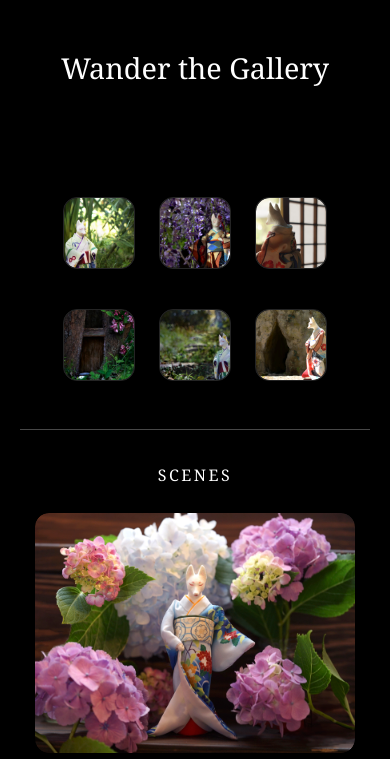
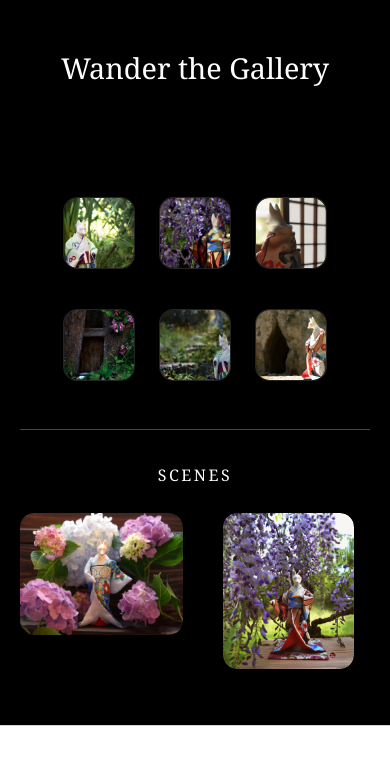
Before and after one commit to gionsouta/kagariyo-site-final, a plain HTML site: page gallery.html in a window 390 px wide. Shown: the part 85-844 px from the top of the page. Drawn offline with Linux system fonts and the light colour scheme.

Commit message:
ギャラリーScenesに藤画像を追加

```diff
--- a/assets/css/custom.css
+++ b/assets/css/custom.css
@@ -321,6 +321,11 @@ main .image-frame.portrait-image {
   width: 100%;
 }
 
+.scene-card .scene-image-small {
+  margin: 0 auto;
+  width: 80%;
+}
+
 .scene-card .scene-image img {
   height: auto;
 }
@@ -371,7 +376,9 @@ main .image-frame.portrait-image {
   }
 
   .scene-grid {
-    grid-template-columns: minmax(0, 82vw);
+    grid-template-columns: repeat(2, minmax(0, 1fr));
+    gap: 24px;
+    max-width: 92vw;
   }
 }
 
--- a/gallery.html
+++ b/gallery.html
@@ -50,6 +50,11 @@
             <span class="image-frame scene-image"><img class="protected-image" src="assets/images/public/glry-ajisai.jpg" alt="Kimono-wearing fox standing in a hydrangea scene"></span>
           </button>
         </figure>
+        <figure class="scene-card">
+          <button class="scene-image-button" type="button" data-scene-open data-scene-src="assets/images/public/glry-fuji.jpg" data-scene-alt="Kimono-wearing fox in a wisteria scene" aria-label="View larger scene image">
+            <span class="image-frame scene-image scene-image-small"><img class="protected-image" src="assets/images/public/glry-fuji.jpg" alt="Kimono-wearing fox in a wisteria scene"></span>
+          </button>
+        </figure>
       </section>
     </main>
     <footer class="site-footer">
```
Also changed, not shown: assets/images/public/glry-fuji.jpg (added).
